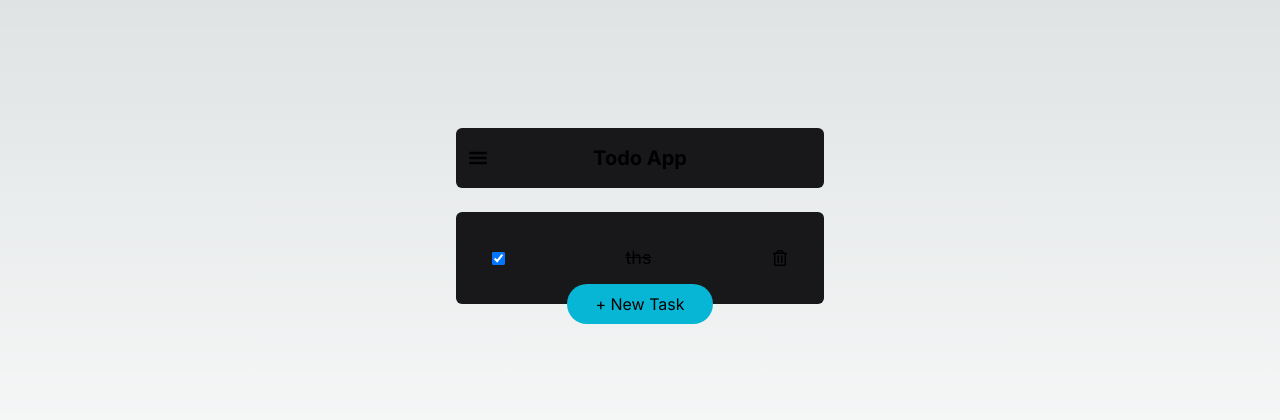
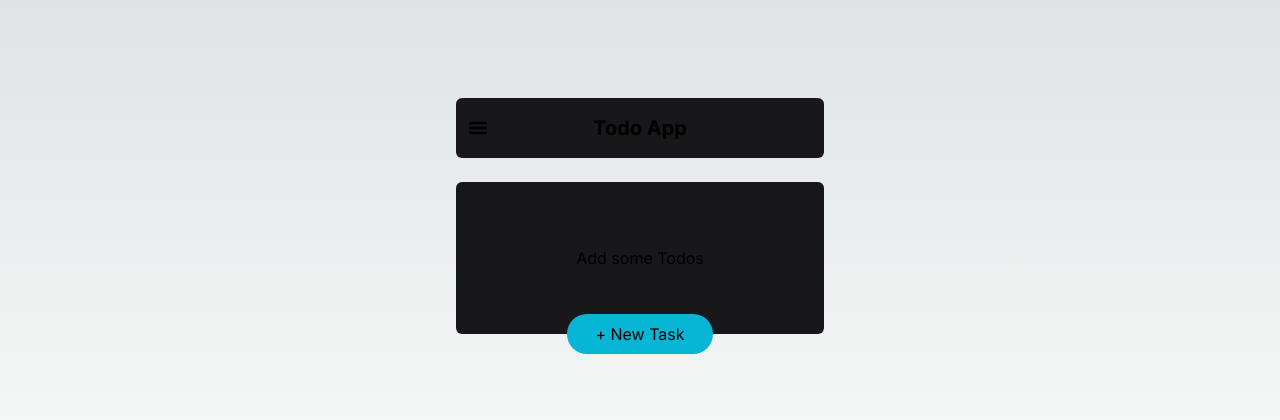
Before and after one commit to RinkeshRana/todo-typescript, a Next.js app: page / in a window 1280 px wide. Shown: the part 184-604 px from the top of the page. Built offline with nearby package versions, Linux system fonts and the light colour scheme.

Commit message:
removed pre-added todo

```diff
--- a/app/TodoBody.tsx
+++ b/app/TodoBody.tsx
@@ -6,13 +6,7 @@ import TodoModal from "./TodoModal";
 import Button from "./Button";
 
 function HeaderBody() {
-  const [todoItems, setTodoItems] = useState<Todo[]>([
-    {
-      name: "ths",
-      isCompleted: true,
-      id: Date.now(),
-    },
-  ]);
+  const [todoItems, setTodoItems] = useState<Todo[]>([]);
   const [modalOpen, setModalOpen] = useState(false);
 
   function handleAddTodo(todo: string) {
```
